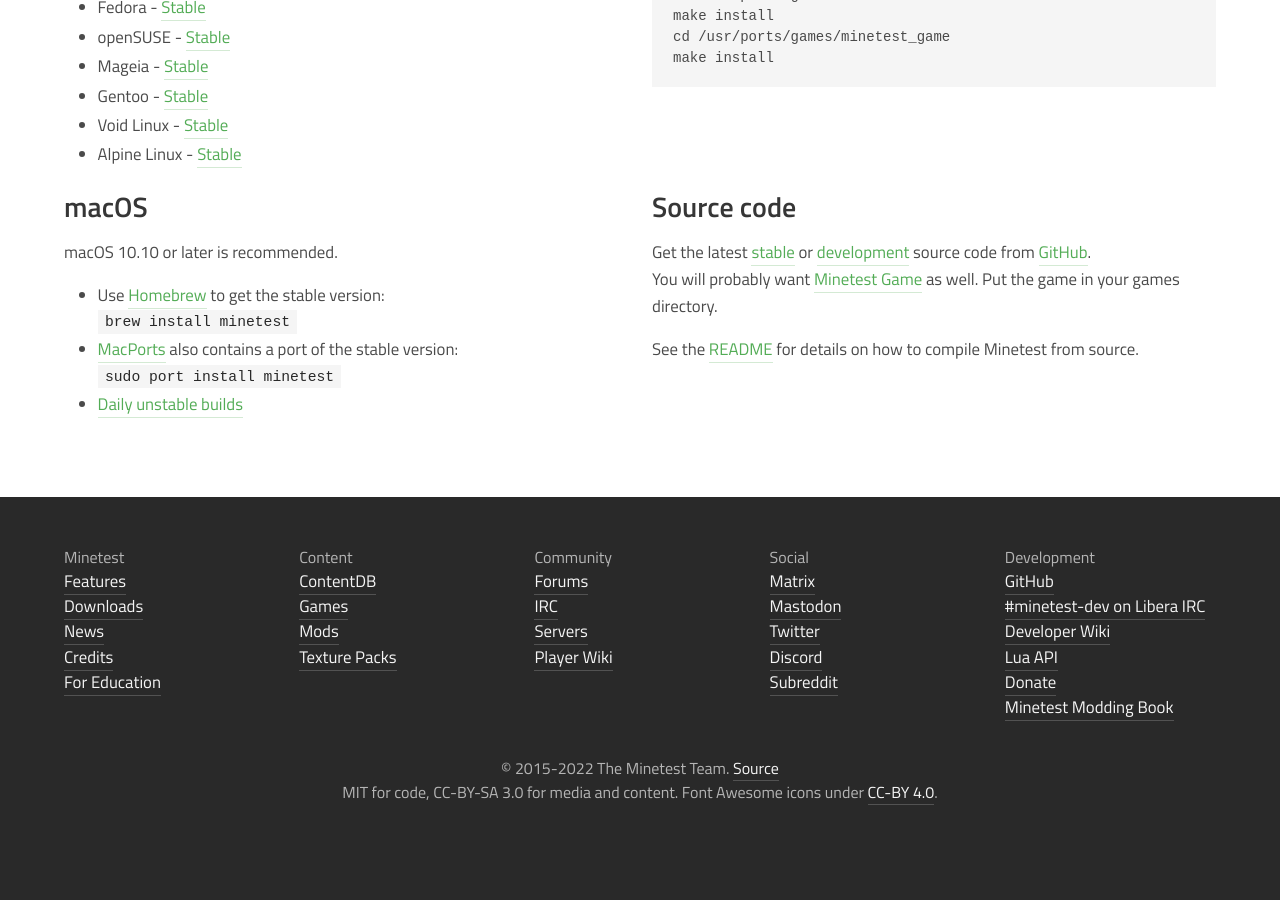
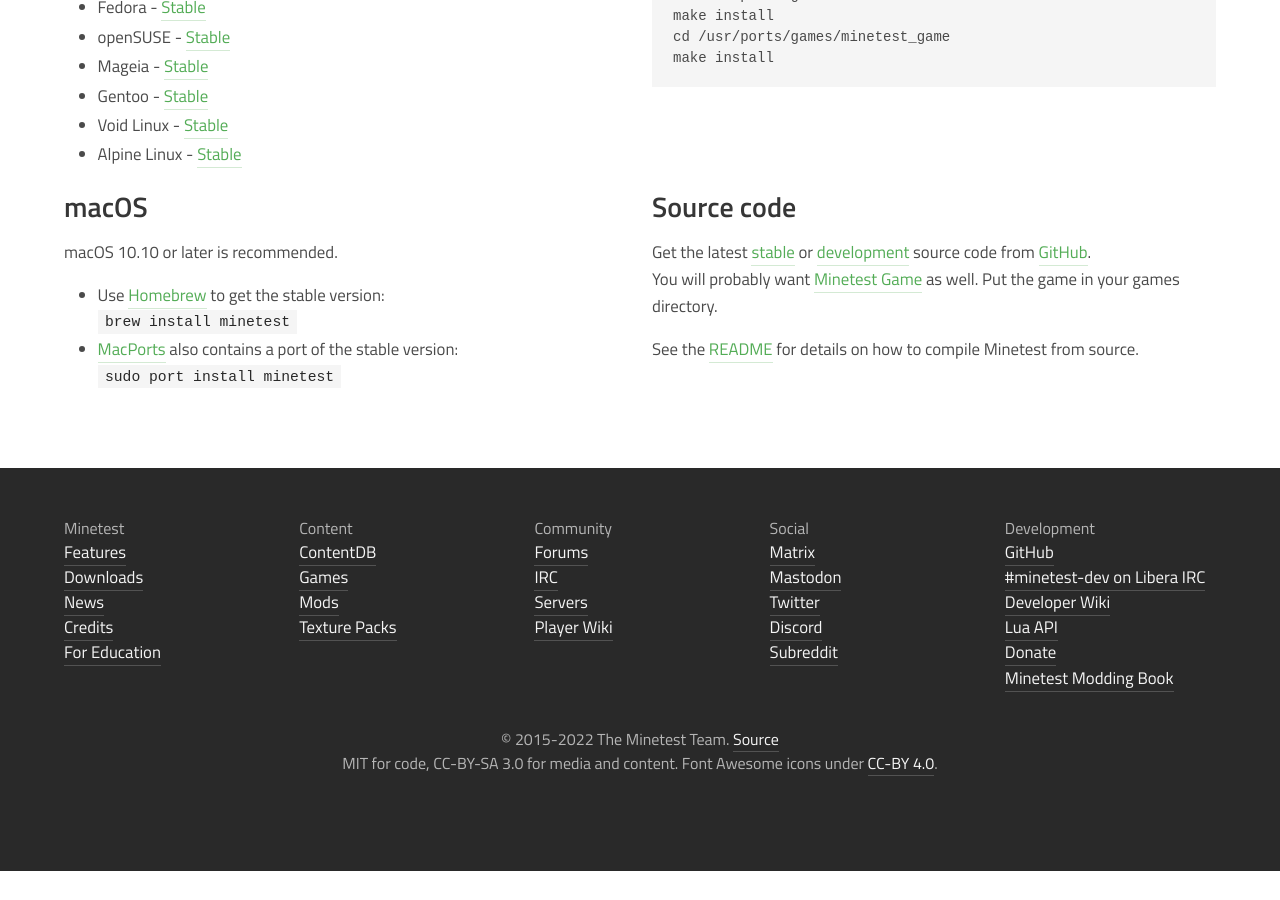
Before and after one commit to minetest/minetest.github.io, a Jekyll site: the page built from downloads.html, in a window 1280 px wide and 900 px high, scrolled down 1104 px. Built offline with Jekyll 4.4.1, drawn with Linux system fonts in a browser that asks for light colours; comment, search, counter and statistics services are not loaded; after the commit the page ends 1975 px from its top, so only the background shows below that.

Commit message:
Remove reference to very old macOS builds

```diff
--- a/downloads.html
+++ b/downloads.html
@@ -143,8 +143,6 @@ make install
           <li>
             <a href="https://www.macports.org/">MacPorts</a> also contains a port of the stable version:<br>
             <code>sudo port install minetest</code>
-          <li>
-            <a href="https://forum.minetest.net/viewtopic.php?t=9190">Daily unstable builds</a>
           </li>
         </ul>
       </div>
```
